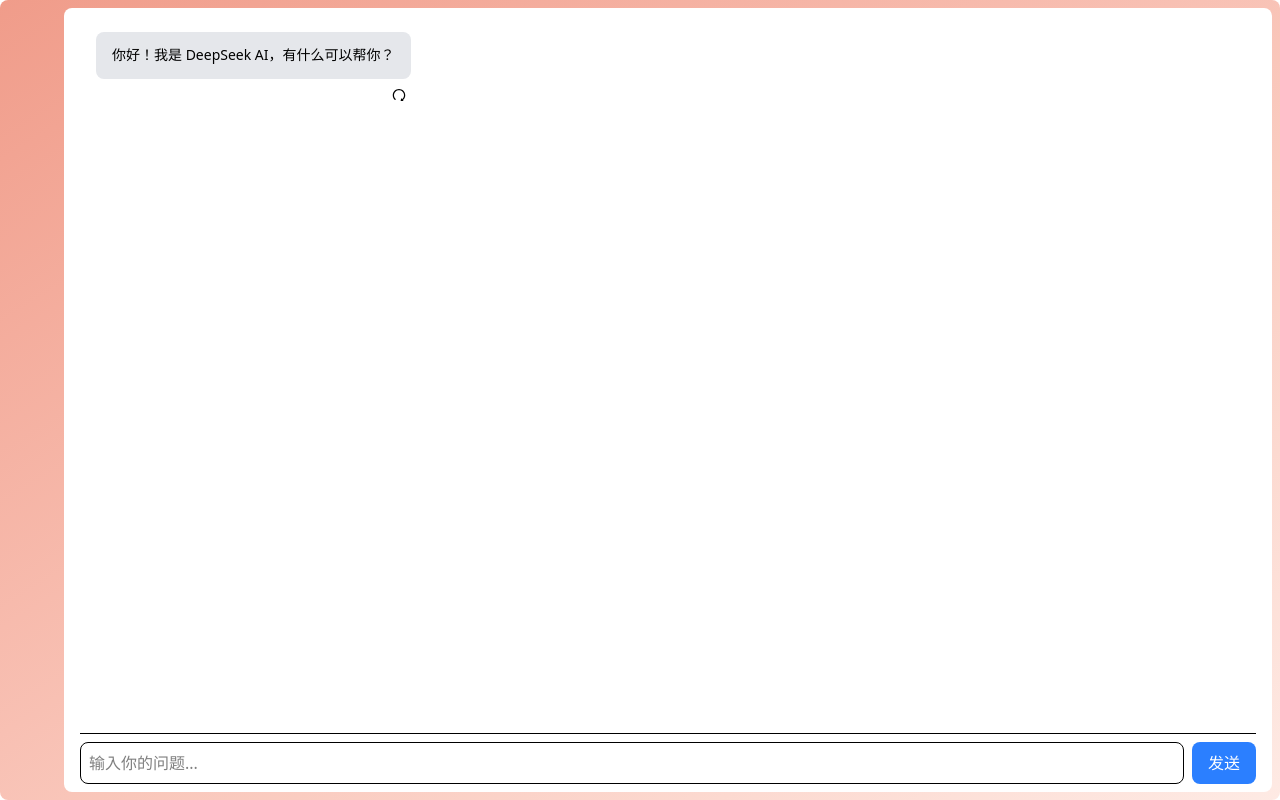
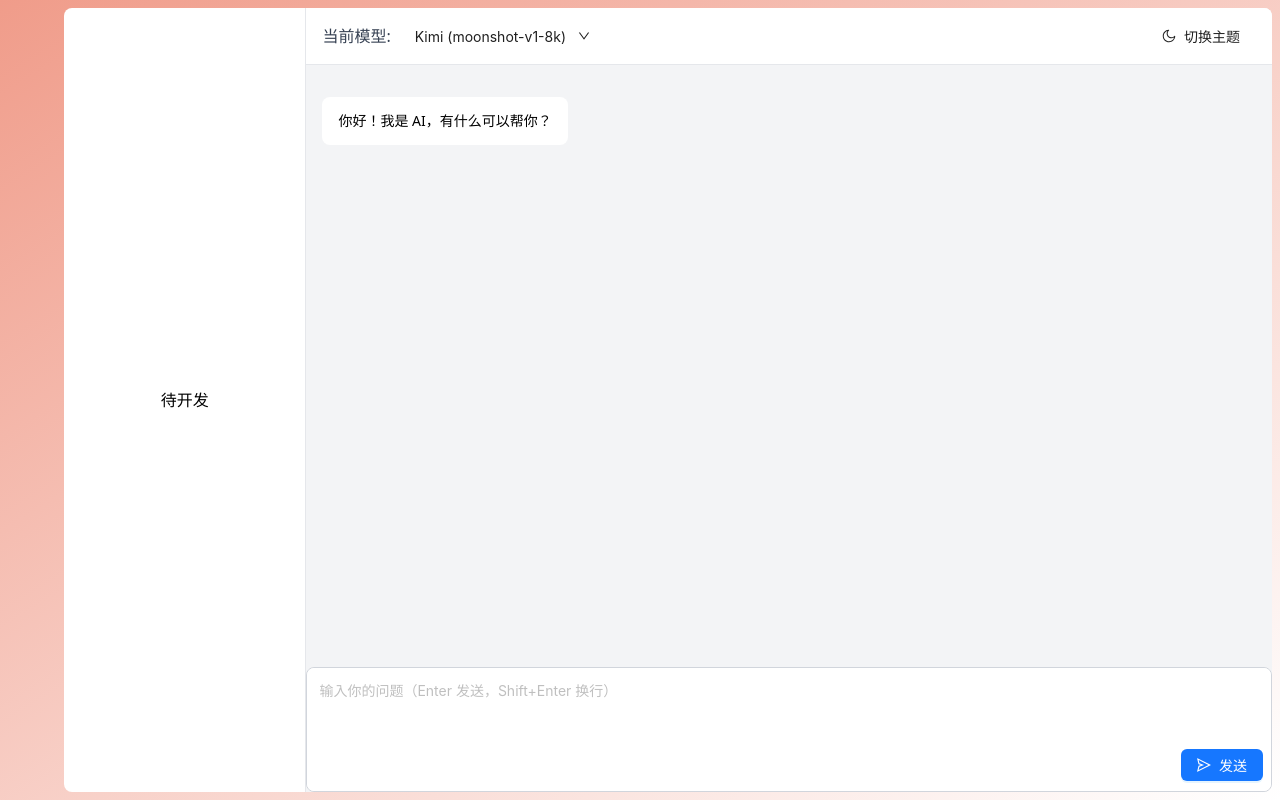
Before and after one commit to Chunfield/ai-chat, a React (Vite) app: page / in a window 1280 px wide. Built offline with nearby package versions, Linux system fonts and the light colour scheme.

Commit message:
feat:增加了切换大模型的功能

```diff
--- /dev/null
+++ b/src/components/Chat/components/ChatHeader/index.tsx
@@ -0,0 +1,56 @@
+import { Button, Dropdown, Menu } from 'antd';
+import { MoonOutlined, SunOutlined, DownOutlined } from '@ant-design/icons';
+import type { ModelType } from '../../config';
+import { API_CONFIGS } from '../../config';
+
+interface ChatHeaderProps {
+  currentModel: ModelType;
+  onModelChange: (model: ModelType) => void;
+  darkMode: boolean;
+  onToggleTheme: () => void;
+}
+
+export default function ChatHeader({
+  currentModel,
+  onModelChange,
+  darkMode,
+  onToggleTheme,
+}: ChatHeaderProps) {
+  const menu = (
+    <Menu
+      selectedKeys={[currentModel]}
+      onClick={({ key }) => onModelChange(key as ModelType)}
+    >
+      <Menu.Item key="kimi">{API_CONFIGS.kimi.name}</Menu.Item>
+      <Menu.Item key="deepseek">{API_CONFIGS.deepseek.name}</Menu.Item>
+    </Menu>
+  );
+
+  return (
+    <div className="flex justify-between items-center bg-white dark:bg-gray-800 rounded-tr-lg border-b border-gray-200 dark:border-gray-700 px-4 py-3 mb-4 sticky top-0 z-10">
+      <div className="flex items-center space-x-2">
+        <span className="text-gray-700 dark:text-gray-200 font-medium">
+          当前模型:
+        </span>
+        <Dropdown overlay={menu} trigger={['click']}>
+          <Button
+            type="text"
+            className="flex items-center px-2 py-1 hover:bg-gray-100 dark:hover:bg-gray-700 rounded"
+          >
+            <span className="dark:text-white">{API_CONFIGS[currentModel].name}</span>
+            <DownOutlined className="text-xs ml-1 dark:text-gray-300" />
+          </Button>
+        </Dropdown>
+      </div>
+
+      <Button
+        type="text"
+        icon={darkMode ? <SunOutlined /> : <MoonOutlined />}
+        onClick={onToggleTheme}
+        className={darkMode ? 'text-yellow-300 hover:text-yellow-100' : 'text-gray-600 hover:text-gray-800'}
+      >
+        {darkMode ? '亮色主题' : '暗色主题'}
+      </Button>
+    </div>
+  );
+}
--- /dev/null
+++ b/src/components/Chat/config.ts
@@ -0,0 +1,16 @@
+export const API_CONFIGS = {
+    kimi: {
+      name: "Kimi (moonshot-v1-8k)",
+      apiKey: "sk-",
+      apiUrl: "https://api.moonshot.cn/v1/chat/completions",
+      model: "moonshot-v1-8k",
+    },
+    deepseek: {
+      name: "DeepSeek (deepseek-chat)",
+      apiKey: "sk-",
+      apiUrl: "https://api.deepseek.com/v1/chat/completions",
+      model: "deepseek-chat",
+    },
+  } as const;
+
+  export type ModelType = keyof typeof API_CONFIGS;
--- a/src/components/Chat/index.tsx
+++ b/src/components/Chat/index.tsx
@@ -1,29 +1,40 @@
 import { useState, useRef, useEffect } from "react";
-import { Button, Tooltip } from 'antd';
-import { RedoOutlined } from '@ant-design/icons';
+import { Button, Tooltip, Input, Dropdown, Menu } from 'antd';
+import { RedoOutlined, DownOutlined, MoonOutlined, SendOutlined,StopOutlined } from '@ant-design/icons';
 import clsx from "clsx";
 import type { Message } from "../../types";
 import MarkdownRenderer from "../MarkdownRenderer";
-// DeepSeek API 配置
-// const API_KEY = "";
-// const API_URL = "https://api.deepseek.com/v1/chat/completions";
 
-//Kimi API 配置
-const API_KEY = "";
-const API_URL = "https://api.moonshot.cn/v1/chat/completions";
+const { TextArea } = Input;
 
+const API_CONFIGS = {
+  kimi: {
+    name: "Kimi (moonshot-v1-8k)",
+    apiKey: "sk-",
+    apiUrl: "https://api.moonshot.cn/v1/chat/completions",
+    model: "moonshot-v1-8k",
+  },
+  deepseek: {
+    name: "DeepSeek (deepseek-chat)",
+    apiKey: "sk-",
+    apiUrl: "https://api.deepseek.com/v1/chat/completions",
+    model: "deepseek-chat",
+  },
+} as const;
+
+type ModelType = keyof typeof API_CONFIGS;
 
 function Chat() {
   const [messages, setMessages] = useState<Message[]>([
-    { role: "assistant", content: "你好！我是 DeepSeek AI，有什么可以帮你？" },
+    { role: "assistant", content: "你好！我是 AI，有什么可以帮你？" },
   ]);
   const [input, setInput] = useState("");
   const [loading, setLoading] = useState(false);
-
+  const [currentModel, setCurrentModel] = useState<ModelType>("kimi");
+  const [isComposing, setIsComposing] = useState(false);
   const abortControllerRef = useRef<AbortController | null>(null);
   const [regeneratingIndex, setRegeneratingIndex] = useState<number | null>(null);
 
-  // ✅ 用 ref 保存最新的 messages
   const messagesRef = useRef<Message[]>(messages);
   useEffect(() => {
     messagesRef.current = messages;
@@ -38,39 +49,32 @@
 
     const userMessage: Message = { role: "user", content: question };
 
-    // ✅ 先更新 UI
     setMessages((prev) => [...prev, userMessage]);
     setInput("");
     setLoading(true);
 
-    // ✅ 发起请求（使用当前 messages + 新消息）
-    await fetchWithMessages([...messagesRef.current, userMessage]);
+    await fetchWithMessages([...messagesRef.current, userMessage],currentModel);
   };
 
-  const fetchWithMessages = async (currentMessages: Message[]) => {
+  const fetchWithMessages = async (currentMessages: Message[],model: ModelType) => {
+    const config = API_CONFIGS[model];
     const controller = new AbortController();
     abortControllerRef.current = controller;
 
     try {
-      const response = await fetch(API_URL, {
+      const response = await fetch(config.apiUrl, {
         method: "POST",
         headers: {
           "Content-Type": "application/json",
-          Authorization: `Bearer ${API_KEY}`,
+          Authorization: `Bearer ${config.apiKey}`,
         },
-        // body: JSON.stringify({
-        //   model: "deepseek-chat",
-        //   messages: currentMessages,
-        //   stream: true,
-        // }),
         body: JSON.stringify({
-          model: "moonshot-v1-8k",
+          model: config.model,
           messages: currentMessages,
           stream: true,
           temperature: 0.7,
           top_p: 1.0,
         }),
-
         signal: controller.signal,
       });
 
@@ -82,18 +86,13 @@
       const decoder = new TextDecoder();
       let aiResponse = "";
 
-      // 添加空 AI 消息
       setMessages((prev) => [...prev, { role: "assistant", content: "" }]);
 
       while (true) {
-        // ✅ 检查是否被中止
         if (controller.signal.aborted) {
           setMessages((prev) => {
             const updated = [...prev];
-            const last = updated[updated.length - 1];
-            if (last.role === "assistant") {
-              last.content += "\n\n（已停止生成）";
-            }
+            updated[updated.length - 1].content += "\n\n（已停止生成）";
             return updated;
           });
           break;
@@ -109,35 +108,26 @@
           if (line.startsWith("data:")) {
             const dataStr = line.slice(5).trim();
             if (dataStr === "[DONE]" || !dataStr) continue;
-            // try {
-            //   const json = JSON.parse(dataStr);
-            //   const text = json.choices[0]?.delta?.content || "";
-            //   aiResponse += text;
-
-            //   // ✅ 只更新最后一条消息
-            //   setMessages((prev) => {
-            //     const updated = [...prev];
-            //     const lastMsg = updated[updated.length - 1];
-            //     if (lastMsg.role === "assistant") {
-            //       lastMsg.content = aiResponse;
-            //     }
-            //     return updated;
-            //   });
-            // }
             try {
               const json = JSON.parse(dataStr);
-              const text = json.choices[0]?.delta?.content || json.choices[0]?.content || "";
-              aiResponse += text;
+              const delta = json.choices[0]?.delta;
+              const finishReason = json.choices[0]?.finish_reason;
 
-              // ✅ 只更新最后一条消息
+              if (delta?.content) {
+                aiResponse += delta.content;
                 setMessages((prev) => {
                   const updated = [...prev];
-                const lastMsg = updated[updated.length - 1];
-                if (lastMsg.role === "assistant") {
-                  lastMsg.content = aiResponse;
+                  const last = updated[updated.length - 1];
+                  if (last.role === "assistant") {
+                    last.content = aiResponse;
                   }
                   return updated;
                 });
+              }
+
+              if (finishReason) {
+                return;
+              }
             } catch (e) {
               // 忽略
             }
@@ -161,9 +151,38 @@
     e.preventDefault();
     await sendQuestion(input);
   };
+  const menu = (
+    <Menu
+      selectedKeys={[currentModel]}
+      onClick={({ key }) => setCurrentModel(key as ModelType)}
+    >
+      <Menu.Item key="kimi">{API_CONFIGS.kimi.name}</Menu.Item>
+      <Menu.Item key="deepseek">{API_CONFIGS.deepseek.name}</Menu.Item>
+    </Menu>
+  );
 
   return (
-    <div className="flex flex-col h-screen w-full p-4">
+    <div className="flex flex-col h-full w-full">
+      <div className="flex justify-between items-center bg-white rounded-tr-lg border-b border-gray-200 px-4 py-3 mb-4  sticky top-0 z-10">
+        <div className="flex items-center space-x-2">
+          <span className="text-gray-700 font-medium">
+            当前模型:
+          </span>
+          <Dropdown overlay={menu} trigger={['click']}>
+            <Button type="text" className="flex items-center px-2 py-1 hover:bg-gray-100 rounded">
+              <span>{API_CONFIGS[currentModel].name}</span>
+              <DownOutlined className="text-xs ml-1" />
+            </Button>
+          </Dropdown>
+        </div>
+        <Button
+          type="text"
+          icon={<MoonOutlined />}
+          className="text-gray-600 hover:text-gray-800"
+        >
+          切换主题
+        </Button>
+      </div>
       <div className="flex-1 overflow-y-auto space-y-4 p-4">
         {messages.map((msg, idx) => {
           const userMessage = idx > 0 ? messages[idx - 1] : null;
@@ -178,12 +197,12 @@
                 {/* 气泡容器 */}
                 <div
                   className={clsx(
-              'max-w-xl lg:max-w-3xl px-4 py-3 rounded-lg',
+                    'px-4 py-3 rounded-lg',
                     'break-words',
                     'prose prose-sm dark:prose-invert max-w-none',
                     msg.role === 'user'
-                ? 'bg-blue-500 text-white'
-                : 'bg-gray-200 text-black'
+                      ? 'bg-blue-500 text-white max-w-xl lg:max-w-3xl'
+                      : 'bg-white text-black w-full max-w-4xl'
                   )}
                   style={{ wordBreak: 'break-word' }}
                 >
@@ -191,7 +210,7 @@
                 </div>
 
                 {/* 按钮容器：通过 flex 和 margin 定位 */}
-          {isAssistant && !loading && (
+                {isAssistant && !loading && idx > 0 && (
                   <div className="flex items-center ml-2 mt-1">
                     <Tooltip title="重新生成">
                       <Button
@@ -221,36 +240,76 @@
           </div>
         )}
       </div>
-
-      <form onSubmit={handleSubmit} className="flex gap-2 border-t pt-2">
-        <input
-          type="text"
+      <form onSubmit={handleSubmit} className="flex gap-2 pt-2">
+  <div
+    className="flex-1 relative border border-gray-300 rounded-lg bg-white overflow-hidden"
+    style={{ minHeight: '80px' }}
+  >
+    {/* TextArea 占满主体，预留底部空间 */}
+    <TextArea
       value={input}
       onChange={(e) => setInput(e.target.value)}
-          placeholder="输入你的问题..."
-          className="flex-1 p-2 border rounded-lg focus:outline-none focus:ring-2 focus:ring-blue-500"
+      onCompositionStart={() => setIsComposing(true)}
+      onCompositionEnd={() => setIsComposing(false)}
+      onKeyDown={(e) => {
+        if (isComposing) return;
+        const isMac = /Mac|iPod|iPhone|iPad/.test(navigator.platform);
+        if (
+          e.key === 'Enter' &&
+          !e.shiftKey &&
+          !(isMac && e.metaKey) &&
+          !e.ctrlKey &&
+          !e.altKey
+        ) {
+          e.preventDefault();
+          handleSubmit(e);
+        }
+      }}
+      placeholder="输入你的问题（Enter 发送，Shift+Enter 换行）"
+      autoSize={{ minRows: 3, maxRows: 6 }}
+      className="px-3 py-2"
+      style={{
+        padding: '0.75rem 0.75rem 3rem 0.75rem',
+        border: 'none',
+        outline: 'none',
+        resize: 'none',
+        lineHeight: '1.5',
+      }}
       disabled={loading}
     />
+    <div
+      className="absolute bottom-2 left-0 right-0 px-2 pt-1 bg-white flex justify-end items-center"
+      style={{
+        height: '2.5rem',
+        backgroundColor: loading ? '#f5f5f5' : '#fff',
+        transition: 'background-color 0.2s',
+      }}
+    >
       {loading ? (
-          <button
-            type="button"
-            onClick={() => {
-              if (abortControllerRef.current) {
-                abortControllerRef.current.abort();
-              }
-            }}
-            className="px-4 py-2 bg-red-500 text-white rounded-lg hover:bg-red-600"
+        <Button
+          type="primary"
+          danger
+          icon={<StopOutlined />}
+          size="middle"
+          onClick={() => abortControllerRef.current?.abort()}
+          className="bg-red-100 text-red-600 hover:bg-red-200 hover:text-red-800
+          border border-red-300 rounded-md transition-all duration-150
+          flex items-center gap-1 px-4 py-1"
         >
           停止
-          </button>
+        </Button>
       ) : (
-          <button
-            type="submit"
-            className="px-4 py-2 bg-blue-500 text-white rounded-lg hover:bg-blue-600"
+        <Button
+          htmlType="submit"
+          type="primary"
+          size="middle"
+          icon={<SendOutlined />}
         >
           发送
-          </button>
+        </Button>
       )}
+    </div>
+  </div>
 </form>
     </div>
   );
--- a/src/components/Container/index.tsx
+++ b/src/components/Container/index.tsx
@@ -8,31 +8,20 @@
 const GradientContainer: React.FC<GradientContainerProps> = ({ children }) => {
   return (
     <div className="relative w-screen h-screen grid place-items-center">
-      <div
-        className="
-          absolute top-0 left-0 w-full h-full
-          bg-gradient-to-br
-          from-rose-gold-dark
-          to-rose-gold-light
-          rounded-lg
-          p-6
-        "
-      >
+      <div className="absolute top-0 left-0 w-full h-full bg-gradient-to-br from-rose-gold-dark to-rose-gold-lightrounded-lgp-6">
         {children}
       </div>
 
-      <div
-        className="
-          absolute
-          inset-y-2 inset-x-[5%] right-2
-          bg-white
-          rounded-lg
-          flex
-          items-center
-          justify-center
-        "
-      >
-        <Chat></Chat>
+      <div className="absolute inset-y-2 inset-x-[5%] right-2 bg-white rounded-lg flex items-center justify-center">
+        <div className='w-1/5'>
+          <div className='text-center'>待开发</div>
+        </div>
+
+        <div className="w-px bg-gray-200 h-full"></div>
+
+        <div className='w-4/5 bg-gray-100 h-full rounded-r-lg'>
+            <Chat/>
+        </div>
       </div>
     </div>
   );
--- a/src/components/MarkdownRenderer/index.tsx
+++ b/src/components/MarkdownRenderer/index.tsx
@@ -8,31 +8,6 @@
 
 const MarkdownRenderer: React.FC<MarkdownRendererProps> = ({ content }) => {
   const components: Components = {
-    p: ({ children }) => (
-      <p className="mb-1 last:mb-0 leading-relaxed">{children}</p>
-    ),
-    h1: ({ children }) => (
-      <h1 className="text-2xl font-bold text-gray-800 mt-6 mb-4 border-b pb-1">
-        {children}
-      </h1>
-    ),
-    h2: ({ children }) => (
-      <h2 className="text-xl font-semibold text-gray-700 mt-5 mb-3">
-        {children}
-      </h2>
-    ),
-    h3: ({ children }) => (
-      <h3 className="text-lg font-medium text-gray-700 mt-4 mb-2">
-        {children}
-      </h3>
-    ),
-    ul: ({ children }) => (
-      <ul className="list-disc list-inside mb-3 ml-4 space-y-1">{children}</ul>
-    ),
-    ol: ({ children }) => (
-      <ol className="list-decimal list-inside mb-3 ml-4 space-y-1">{children}</ol>
-    ),
-    li: ({ children }) => <li>{children}</li>,
     code({ className, children, ...props }) {
       const match = /language-(\w+)/.exec(className || '');
       const isInline = !match;
```
Also changed, not shown: src/components/Chat/components/ChatInput/index.tsx (added). Lines whose indentation alone changed are shown as unchanged.
